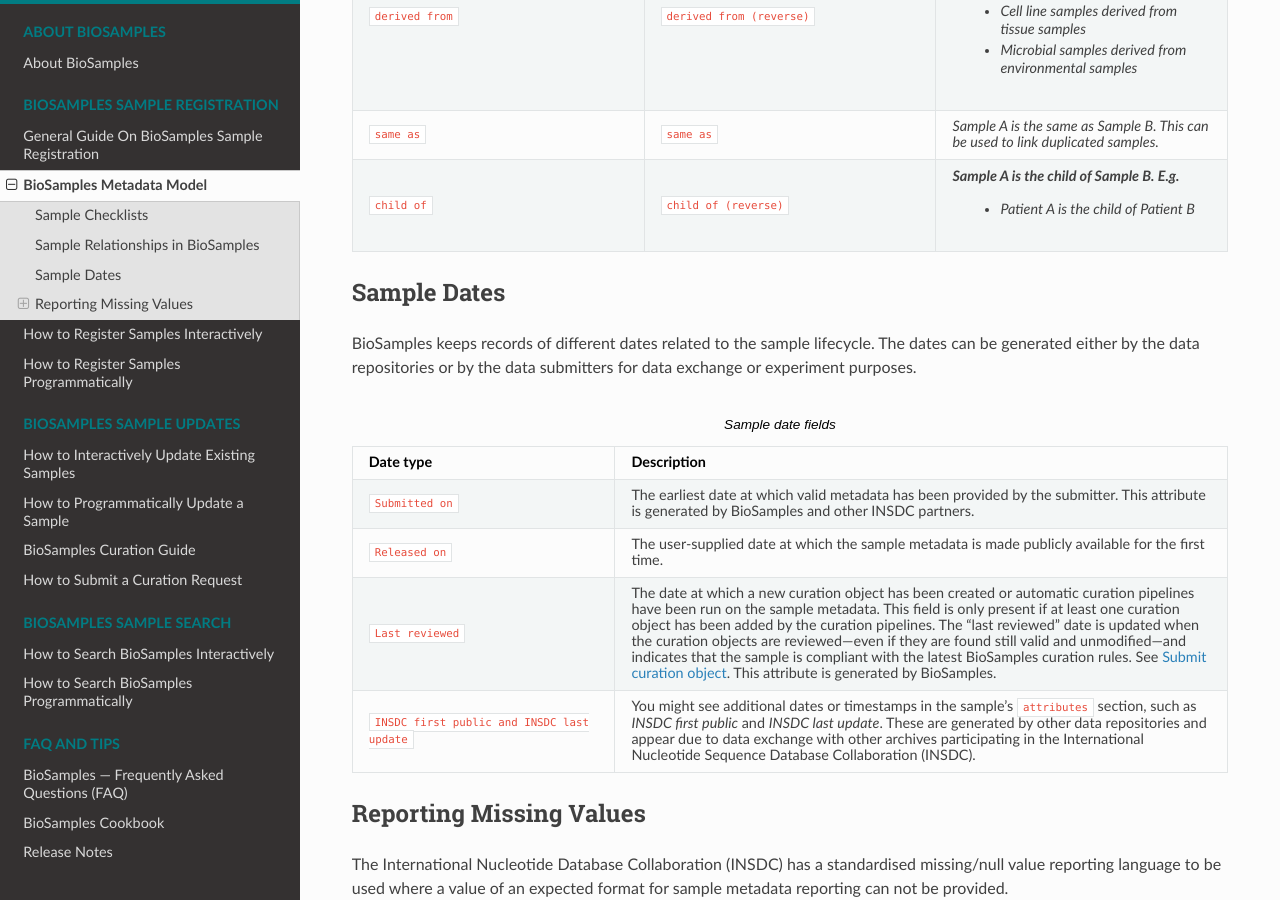
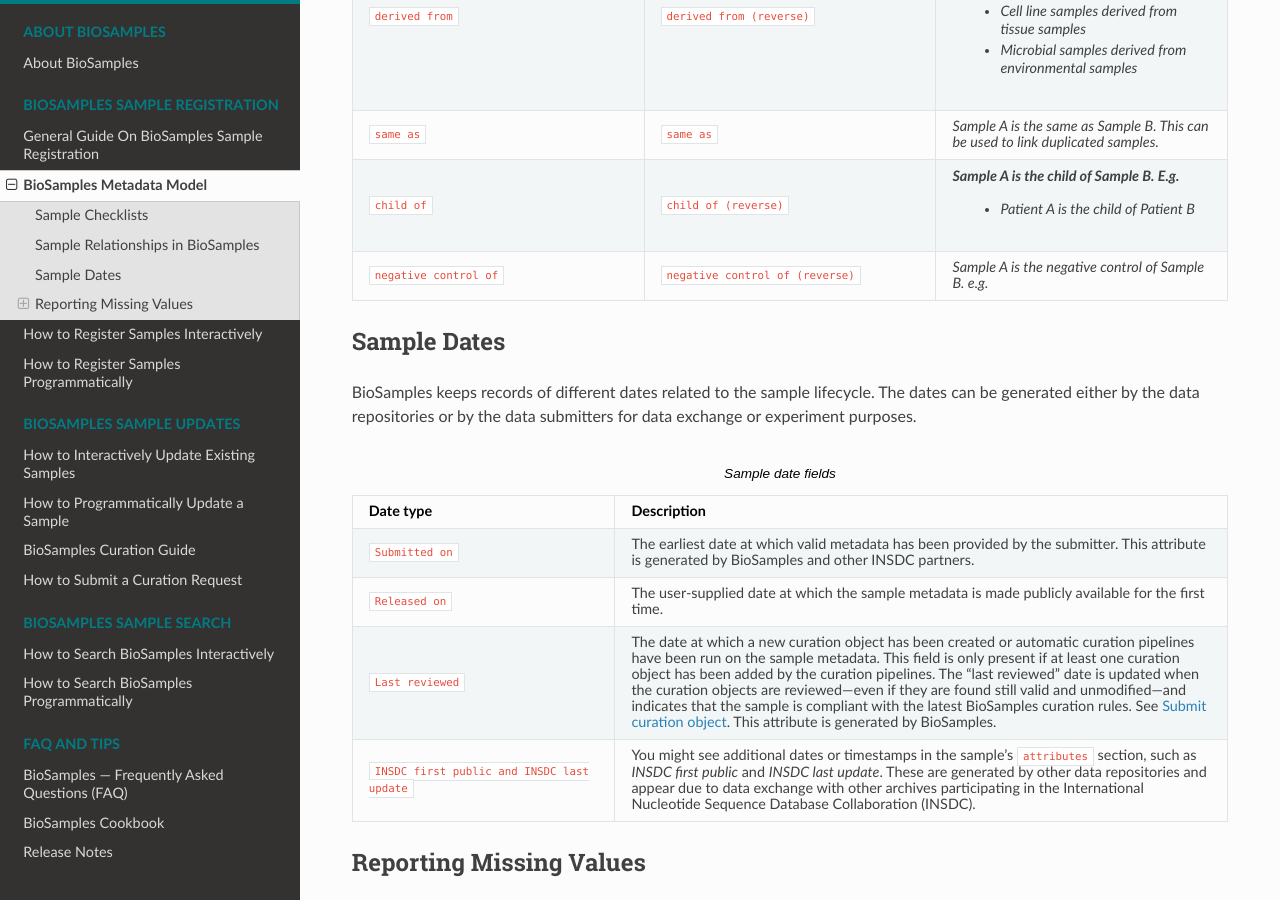
Before and after one commit to EBIBioSamples/read_docs, a Sphinx documentation site: the page built from docs/submit/metadata-model.rst, in a window 1280 px wide and 900 px high, scrolled down 1591 px. Built offline with Sphinx 7.4.7 and the Read the Docs theme 3.1.0, drawn with Linux system fonts in a browser that asks for light colours.

Commit message:
add `negative control of` relationship documentation

```diff
--- a/docs/submit/metadata-model.rst
+++ b/docs/submit/metadata-model.rst
@@ -71,6 +71,9 @@
      - ``child of (reverse)``
      - *Sample A is the child of Sample B. E.g.*
         - *Patient A is the child of Patient B*
+   * - ``negative control of``
+     - ``negative control of (reverse)``
+     - *Sample A is the negative control of Sample B. e.g.*
 
 
 
```
